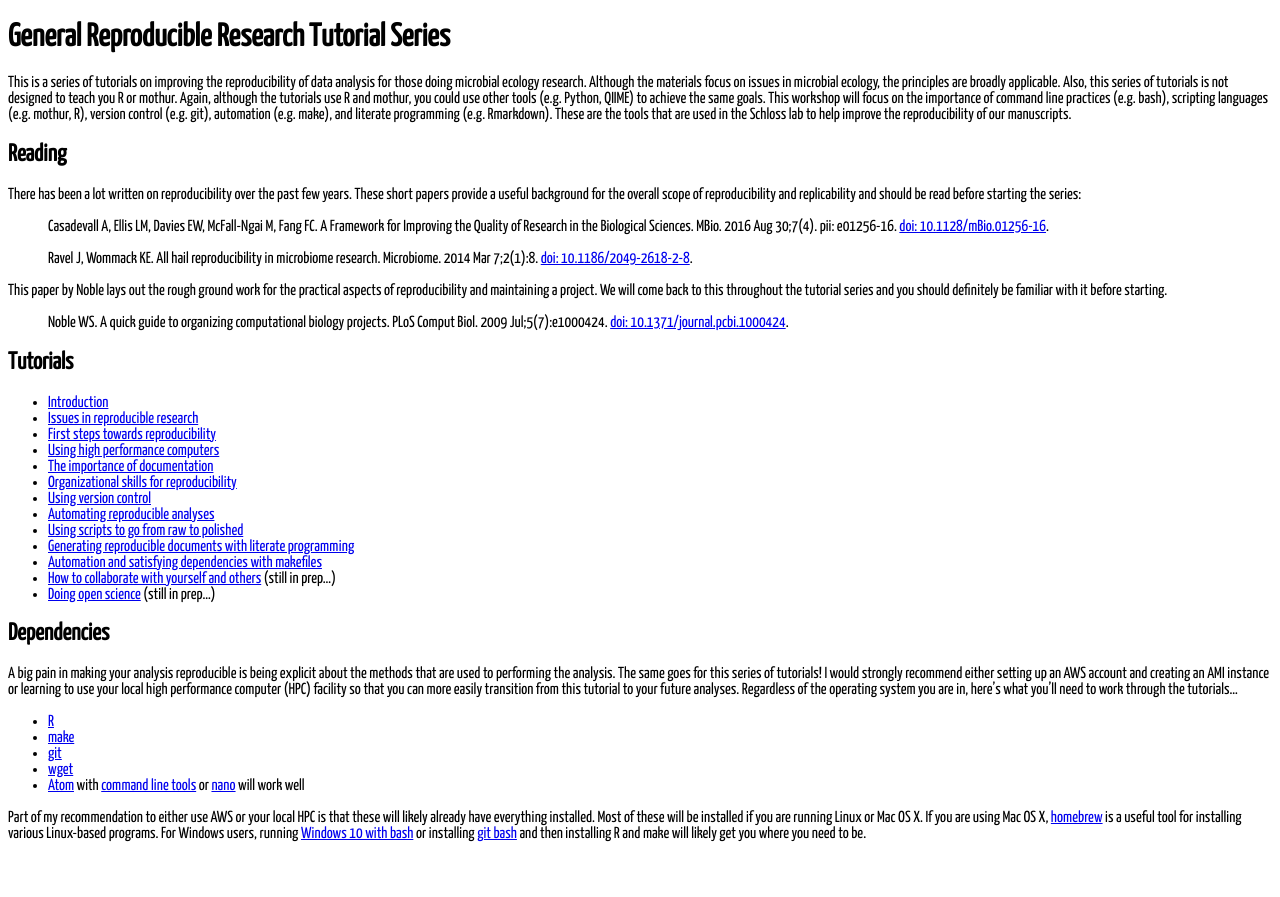
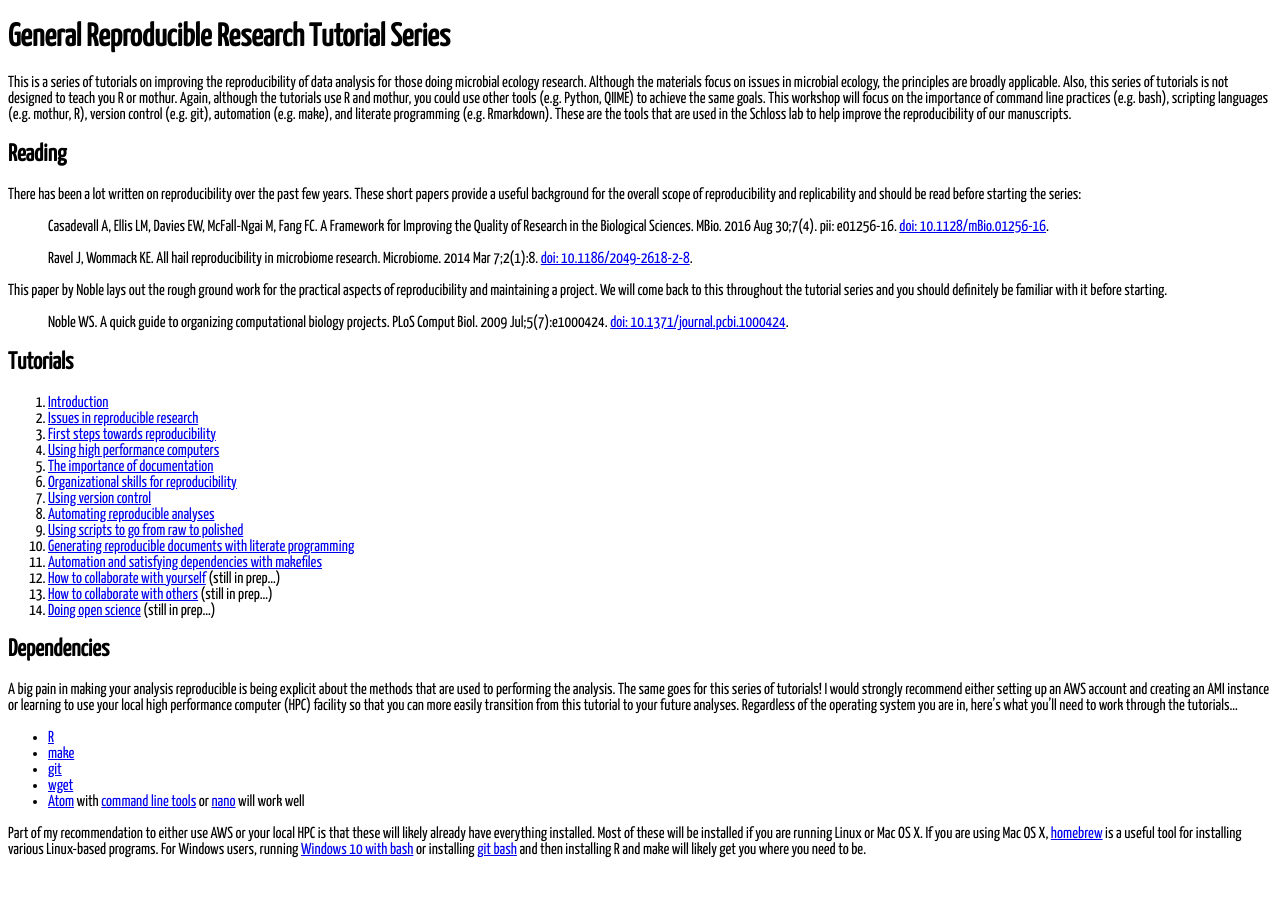
Before and after one commit to riffomonas/reproducible_research, a Jekyll site: the page built from index.md, in a window 1280 px wide. Shown: the top 897 px of the page. Built offline with Jekyll 4.4.1, drawn with Linux system fonts in a browser that asks for light colours; our own code applies the rules of GitHub Pages for plain Markdown files.

Commit message:
Number the list of tutorials rather than bullet

```diff
--- a/index.md
+++ b/index.md
@@ -22,19 +23,20 @@ This paper by Noble lays out the rough ground work for the practical aspects of
 
 
 ## Tutorials
-* [Introduction](introduction)
-* [Issues in reproducible research](reproducibility)
-* [First steps towards reproducibility](first_steps)
-* [Using high performance computers](hpc)
-* [The importance of documentation](documentation)
-* [Organizational skills for reproducibility](organization)
-* [Using version control](version_control)
-* [Automating reproducible analyses](automation)
-* [Using scripts to go from raw to polished](programmatic_analyses)
-* [Generating reproducible documents with literate programming](literate_programming)
-* [Automation and satisfying dependencies with makefiles](make)
-* [How to collaborate with yourself and others](collaboration) (still in prep...)
-* [Doing open science](open_science) (still in prep...)
+1. [Introduction](introduction)
+1. [Issues in reproducible research](reproducibility)
+1. [First steps towards reproducibility](first_steps)
+1. [Using high performance computers](hpc)
+1. [The importance of documentation](documentation)
+1. [Organizational skills for reproducibility](organization)
+1. [Using version control](version_control)
+1. [Automating reproducible analyses](automation)
+1. [Using scripts to go from raw to polished](programmatic_analyses)
+1. [Generating reproducible documents with literate programming](literate_programming)
+1. [Automation and satisfying dependencies with makefiles](make)
+1. [How to collaborate with yourself](collaboration_with_yourself) (still in prep...)
+1. [How to collaborate with others](collaboration_with_others) (still in prep...)
+1. [Doing open science](open_science) (still in prep...)
 
 
 ## Dependencies
```
Also changed, not shown: other parts of index.md (+1 -0 lines).
